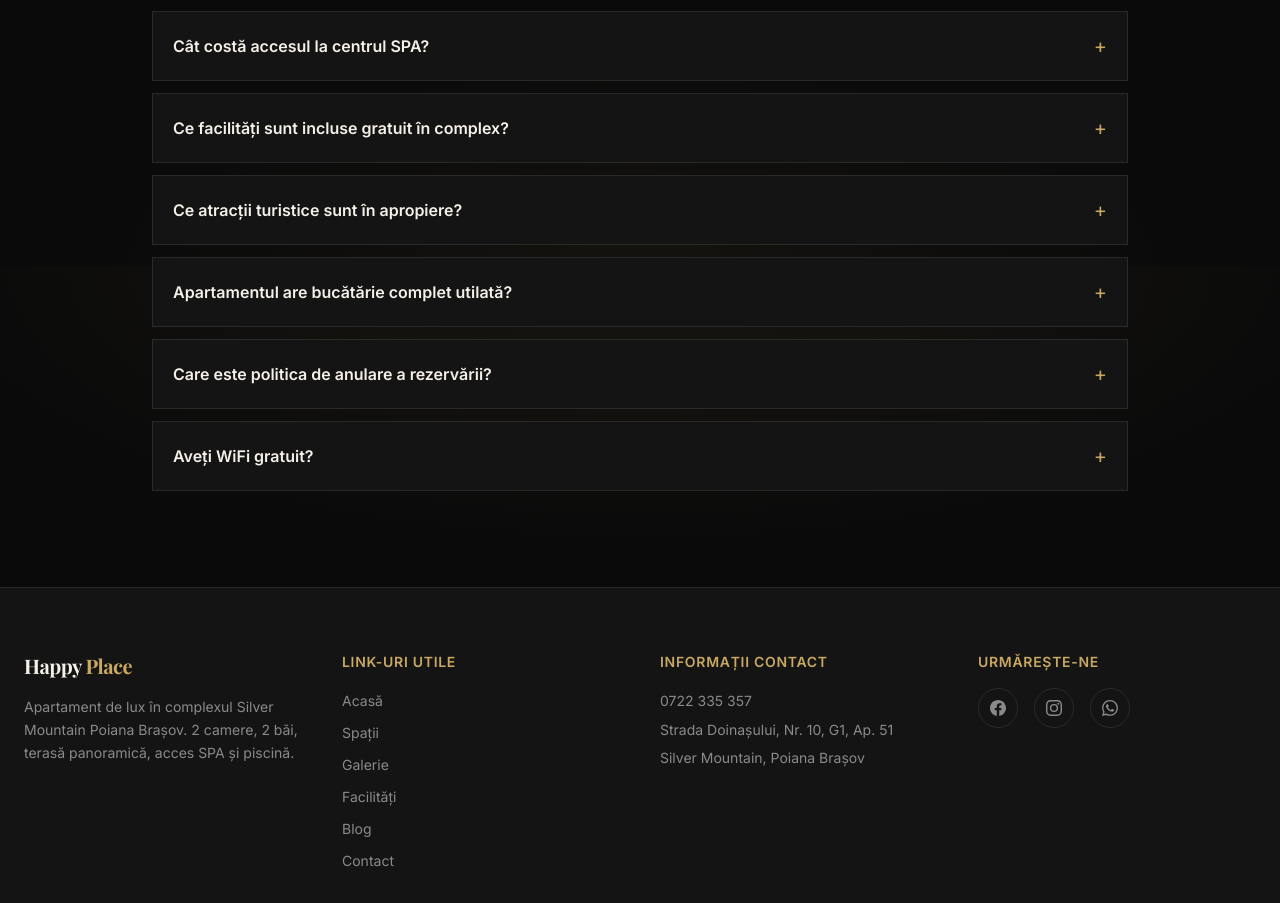
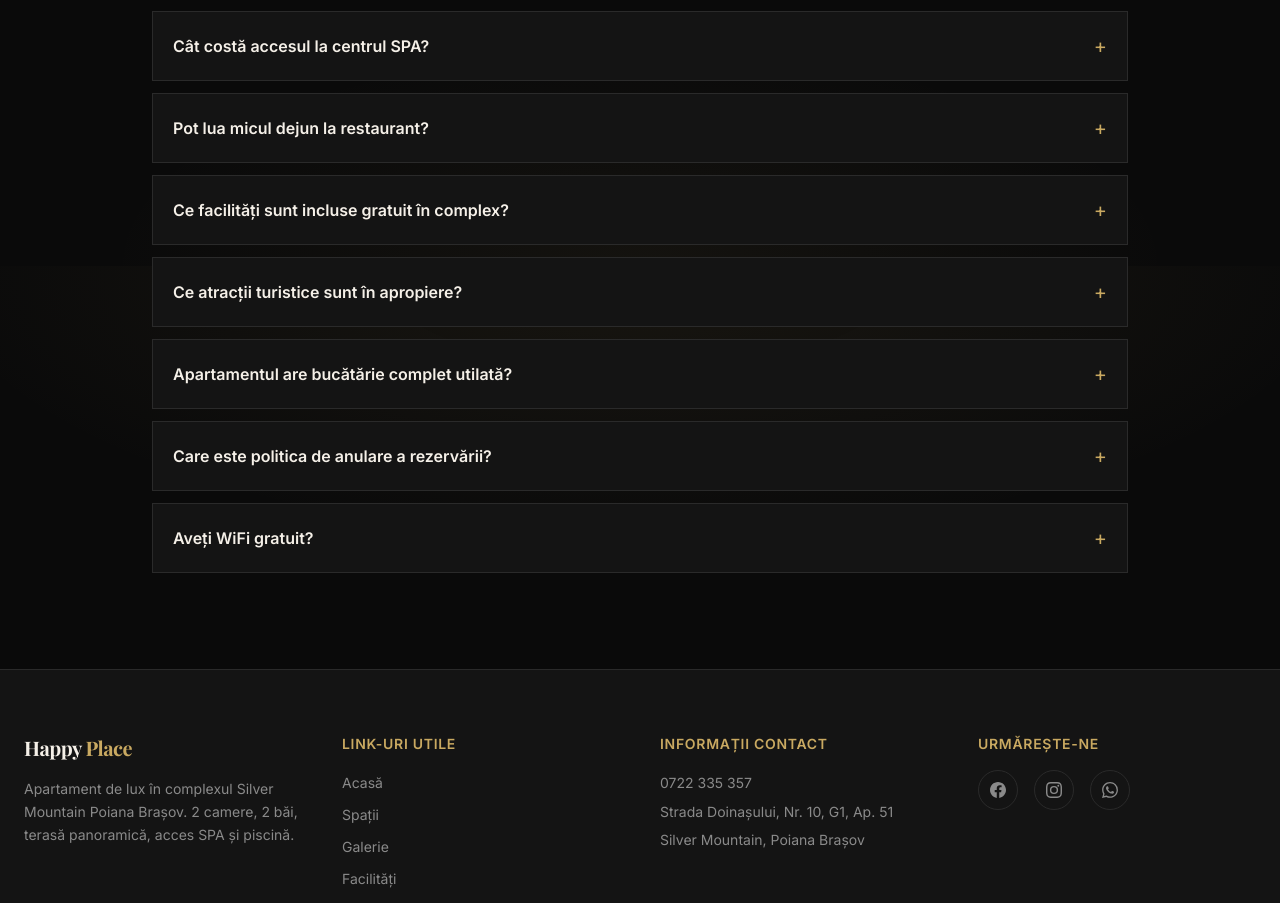
Before and after one commit to policolor-website/happyplace, a Next.js app: page /despre-noi in a window 1280 px wide. Shown: the part 2934-3837 px from the top of the page. Built offline with nearby package versions, Linux system fonts and the light colour scheme.

Commit message:
Adaugare mic dejun bufet suedez la restaurant NOIR: 99 lei/persoana, 08:30-10:30
- Descriere restaurant amenity: program, pret, meniu detaliat (omleta, iaurt, branzeturi, sampanie)
- FAQ: intrebare noua despre micul dejun

```diff
--- a/src/components/FAQ.tsx
+++ b/src/components/FAQ.tsx
@@ -27,6 +27,11 @@ const faqItems = [
     question: "Cât costă accesul la centrul SPA?",
     answer:
       "Centrul SPA este gestionat de o firmă specializată și au acces exclusiv doar turiștii cazați în complexul Silver Mountain. Tarife pentru 3 ore: 145 lei/adult, 75 lei/copil (3-9 ani), copiii sub 3 ani au acces gratuit. Tariful include acces integral la: piscina interioară, piscina exterioară infinity încălzită, jacuzzi, saună umedă și uscată. Plata se face separat la recepția SPA.",
+  },
+  {
+    question: "Pot lua micul dejun la restaurant?",
+    answer:
+      "Da. Micul dejun se servește la restaurantul NOIR (în aceeași clădire cu SPA-ul) între orele 08:30 - 10:30, în sistem bufet suedez. Preț: 99 lei/persoană. Este un bufet foarte bogat: omletă, iaurt, brânzeturi, mezeluri, prăjituri, fructe, cafea, sucuri și chiar șampanie. Plata se face separat la restaurant.",
   },
   {
     question: "Ce facilități sunt incluse gratuit în complex?",
--- a/src/lib/data.ts
+++ b/src/lib/data.ts
@@ -351,7 +351,7 @@ export const amenities: Amenity[] = [
     shortDescription:
       "Preparate culinare de excepție în restaurantul complexului, cu muzică live sâmbăta seara.",
     description:
-      "Restaurantul NOIR din complexul Silver Mountain este locul perfect pentru clipe memorabile petrecute într-un ambient select. Staff-ul profesionist vă asigură buna-dispoziție, iar meniul oferă preparate culinare de excepție, pizza și o selecție de vinuri.\n\nSâmbăta devin speciale cu seri ocazionale de muzică live și atmosferă relaxată. Restaurantul este deschis pentru toate mesele zilei, fiind ideal atât pentru mic dejun, cât și pentru cină în familie sau în cuplu.\n\nSituat în clădirea multifuncțională, la doar 50 m de apartamentul Happy Place, restaurantul este accesibil ușor fără mașină.",
+      "Restaurantul NOIR din complexul Silver Mountain este locul perfect pentru clipe memorabile petrecute într-un ambient select. Staff-ul profesionist vă asigură buna-dispoziție, iar meniul oferă preparate culinare de excepție, pizza și o selecție de vinuri.\n\nSâmbăta devin speciale cu seri ocazionale de muzică live și atmosferă relaxată. Restaurantul este deschis pentru toate mesele zilei, fiind ideal atât pentru mic dejun, cât și pentru cină în familie sau în cuplu.\n\nSituat în clădirea multifuncțională, la doar 50 m de apartamentul Happy Place, restaurantul este accesibil ușor fără mașină.\n\nMic dejun bufet suedez:\n• Program: 08:30 - 10:30\n• Preț: 99 lei/persoană\n• Bufet foarte bogat: omletă, iaurt, brânzeturi, mezeluri, prăjituri, fructe, cafea, sucuri și chiar șampanie\n\nMicul dejun se servește la restaurantul NOIR, în aceeași clădire cu SPA-ul. Plata se face separat la restaurant.",
     image: "/images/happy-place/Happy_Place_Brasov_19.jpeg",
     icon: "🍽️",
     gallery: [
```
